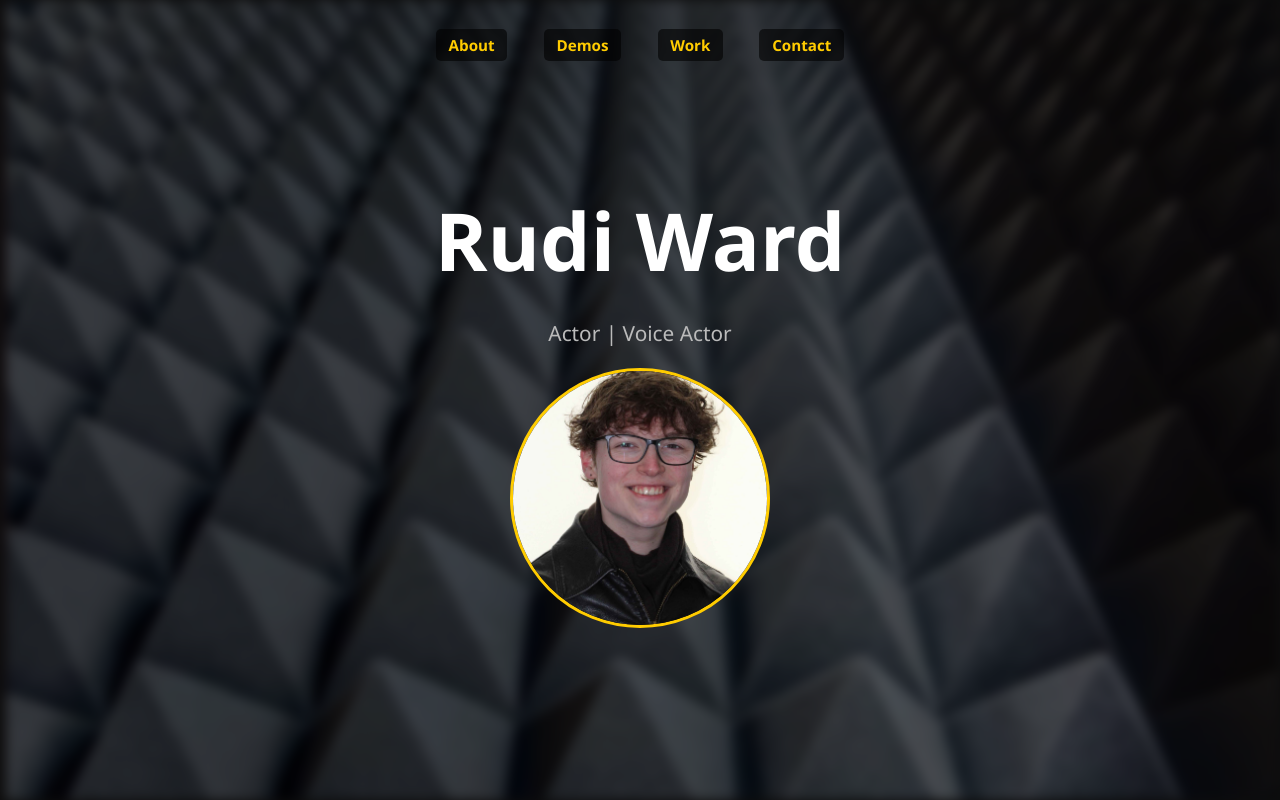
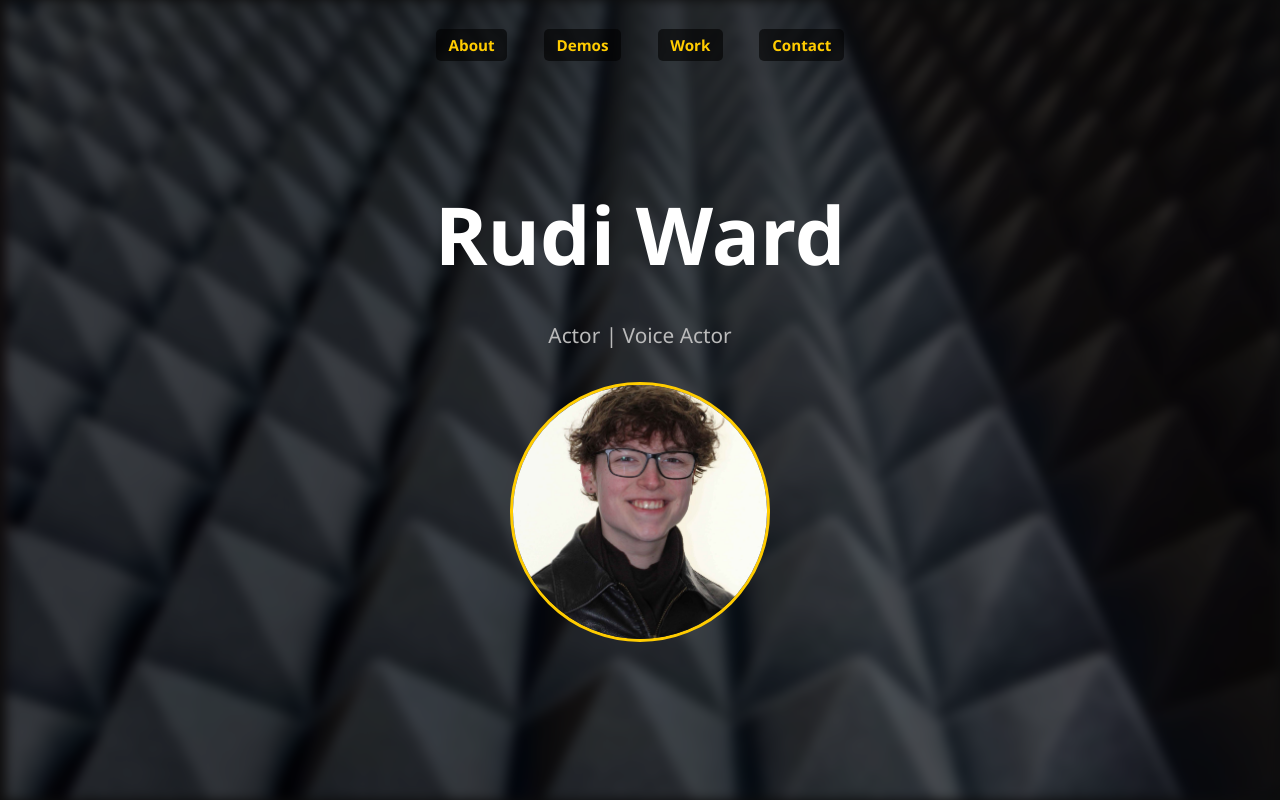
Before and after one commit to RudiWardVA/Voice-Acting-Website, a plain HTML site: page index.html in a window 1280 px wide. Shown: the top 800 px of the page. Drawn offline with Linux system fonts and the light colour scheme.

Commit message:
Update style.css

```diff
--- a/style.css
+++ b/style.css
@@ -13,43 +13,31 @@
   box-sizing: border-box;
 }
 
-html, body {
-  margin: 0;
-  padding: 0;
-  height: 100%; /* Ensures full page height */
+html {
+  scroll-behavior: smooth; /* Ensures smooth scrolling */
 }
 
-/* Ensures the page scrolls to the top on load */
-html {
-  scroll-behavior: smooth;
-  scroll-padding-top: 0; /* Ensures no offset at the top */
-}
-
-/* Body */
 body {
   font-family: var(--font-main);
   background: var(--main-bg);
   color: var(--text);
   line-height: 1.7;
-  overflow-x: hidden; /* Ensures no horizontal scroll */
+  height: 100%; /* Ensure body takes full height */
 }
 
-/* Header Section */
 header {
   position: relative;
+  height: 100vh; /* Take full height of viewport */
+  display: flex;
+  flex-direction: column;
+  justify-content: center; /* Center content vertically */
+  align-items: center;
   text-align: center;
   color: white;
   overflow: hidden;
-  height: 100vh; /* Full viewport height */
-  display: flex;
-  flex-direction: column;
-  justify-content: center; /* Centers the content vertically */
-  align-items: center;
   z-index: 1;
-  padding: 0 1rem; /* No extra padding */
 }
 
-/* Background for the header */
 header::before {
   content: "";
   position: absolute;
@@ -63,51 +51,45 @@ header::before {
   z-index: 0;
 }
 
-/* Header Text Styles */
-header h1 {
-  font-size: 5rem;
-  margin-top: 0; /* No margin at the top */
-  margin-bottom: 0.5rem; /* Space below the name */
+header h1,
+header p {
   position: relative;
   z-index: 2;
   animation: fadeIn 1s ease-in-out;
+  margin: 0.5rem 0;
+}
+
+header h1 {
+  font-size: 5rem;
+  margin-bottom: 0.5rem;
 }
 
 header p {
   font-size: 1.3rem;
   color: var(--subtext);
-  position: relative;
-  z-index: 2;
-  animation: fadeIn 1s ease-in-out;
 }
 
-/* Profile Picture */
 .profile-pic {
   width: 260px;
   height: 260px;
   border-radius: 50%;
   object-fit: cover;
   border: 3px solid var(--accent);
-  margin-top: 1rem; /* Adjust this to control space between the name and picture */
+  margin-top: 20px; /* Adjust to move the image down */
   transition: transform 0.3s ease;
-  position: relative;
   z-index: 3;
-  background: var(--main-bg);
 }
 
-/* Hover Effect for Profile Picture */
 .profile-pic:hover {
   transform: scale(1.05);
 }
 
-/* Main Section */
 main {
   max-width: 960px;
   margin: auto;
   padding: 2rem 1rem;
 }
 
-/* Section Styles */
 section {
   margin-bottom: 4rem;
   text-align: center;
@@ -130,7 +112,6 @@ h2::after {
   background: var(--accent);
 }
 
-/* Footer */
 footer {
   text-align: center;
   padding: 2rem;
@@ -150,7 +131,11 @@ a:hover {
   color: #fff;
 }
 
-/* Navigation */
+.social-icons a {
+  margin: 0 0.5rem;
+  font-size: 1.3rem;
+}
+
 nav {
   position: absolute;
   top: 1rem;
@@ -171,12 +156,12 @@ nav a {
   font-size: 0.95rem;
 }
 
-/* Animations */
 @keyframes fadeIn {
   from { opacity: 0; transform: translateY(10px); }
   to { opacity: 1; transform: translateY(0); }
 }
 
+/* Mobile Styles */
 @media (max-width: 768px) {
   header h1 {
     font-size: 2.2rem;
@@ -187,7 +172,7 @@ nav a {
   .profile-pic {
     width: 130px;
     height: 130px;
-    margin-top: 1rem; /* Adjusted for smaller screens */
+    margin-top: 20px; /* Adjust to move the image down */
   }
   nav a {
     display: inline-block;
```
